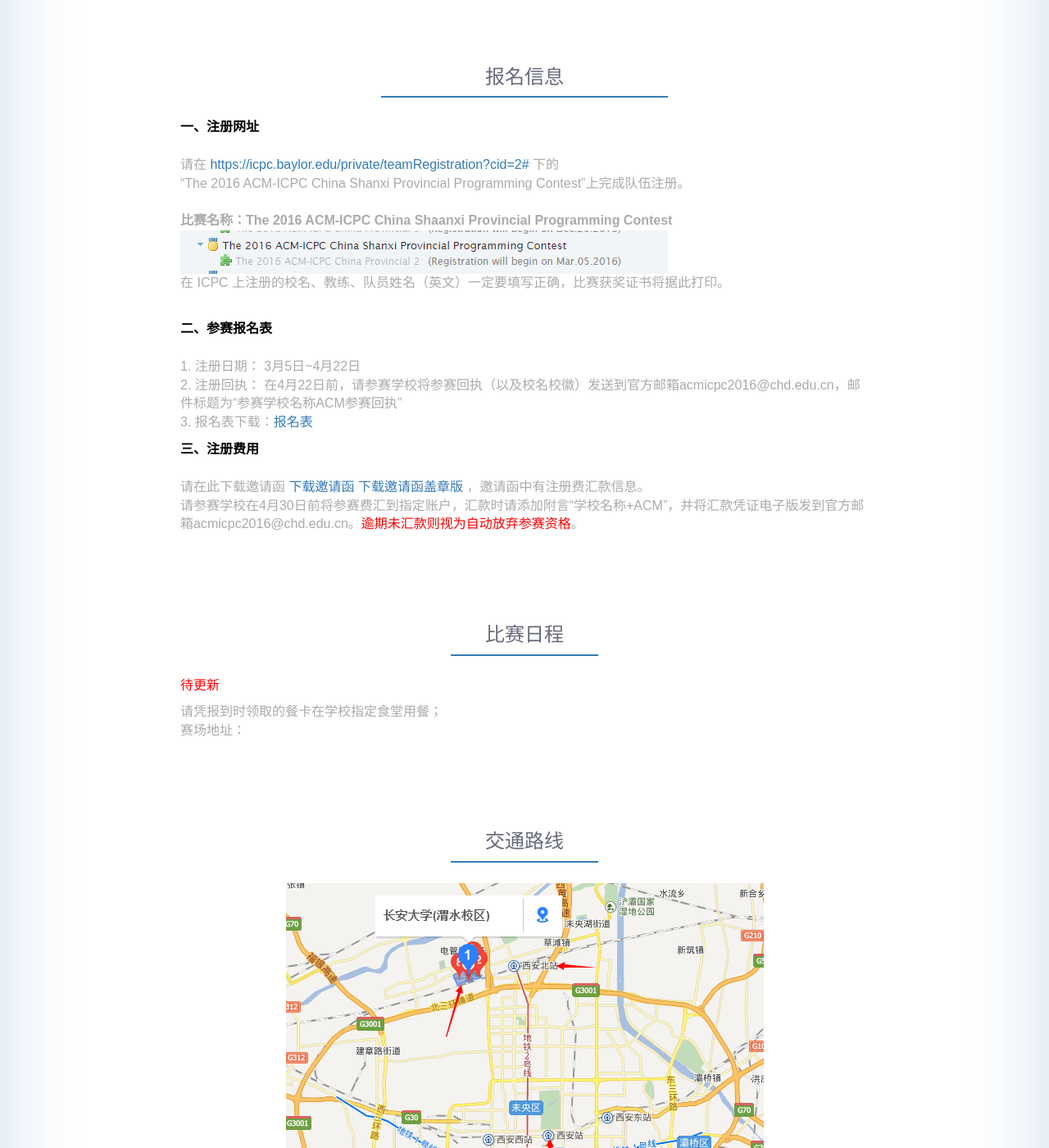
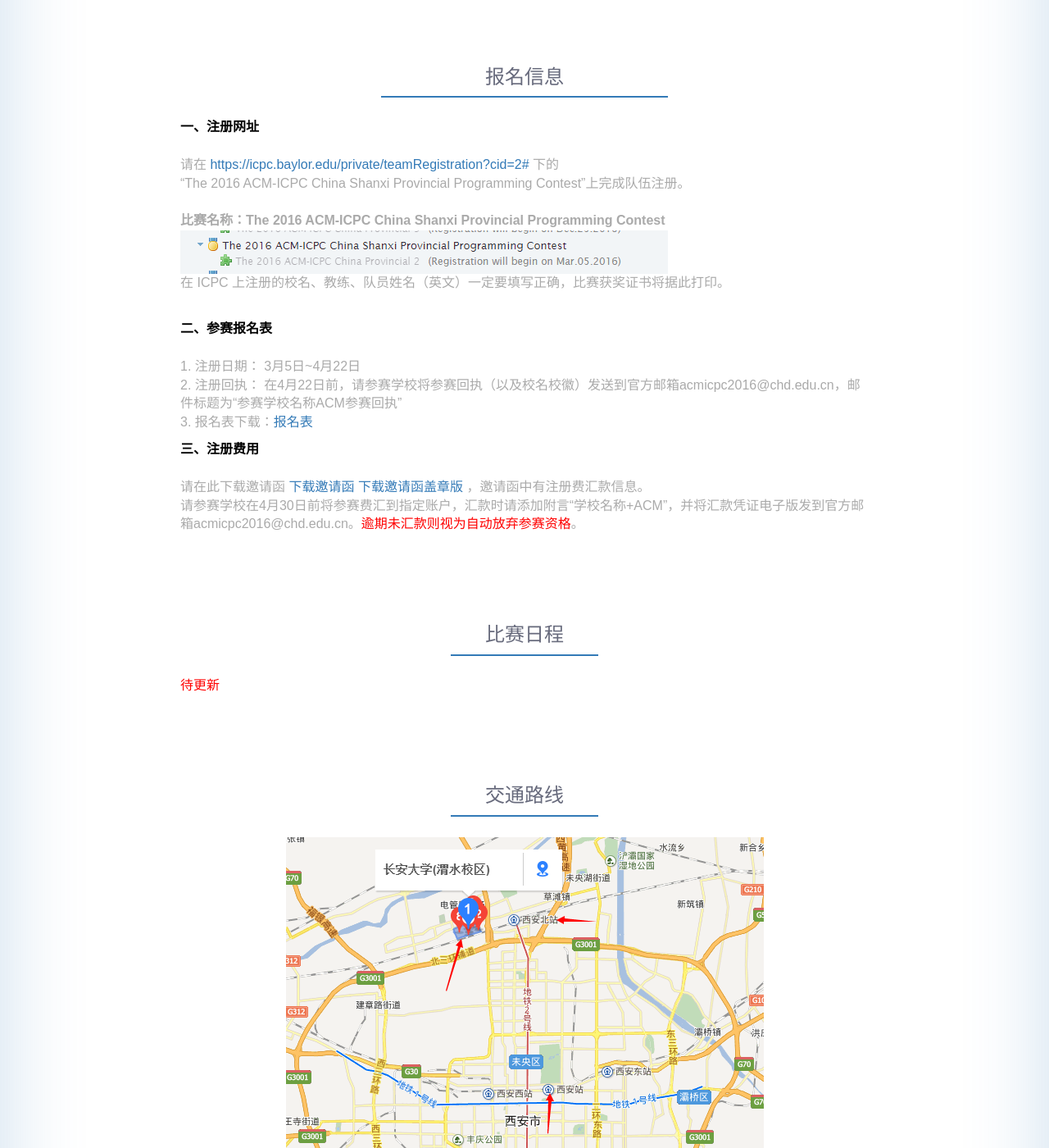
Before and after one commit to chdacm/chdacm.github.io, a Jekyll site: the page 2016/index.html, which Jekyll copies as it is, in a window 1280 px wide and 1400 px high, scrolled down 623 px. Shown: the whole window at 82% size. Built offline with Jekyll 4.4.1, drawn with Linux system fonts in a browser that asks for light colours; some of the changed text lies outside the part shown.

Commit message:
shengsai

```diff
--- a/2016/index.html
+++ b/2016/index.html
@@ -84,7 +84,7 @@
 	              <p><b><font color="black">一、注册网址</font></b><br>
 	              <br>请在 <a href="https://icpc.baylor.edu/private/teamRegistration?cid=2#">https://icpc.baylor.edu/private/teamRegistration?cid=2#</a> 下的<br />“The 2016 ACM-ICPC China Shanxi Provincial Programming Contest”上完成队伍注册。
 	              <br />
-	              <br /><b>比赛名称：The 2016 ACM-ICPC China Shaanxi Provincial Programming Contest</b>
+	              <br /><b>比赛名称：The 2016 ACM-ICPC China Shanxi Provincial Programming Contest</b>
 	              <img src="./img/zc.png">
 	              <br>在 ICPC 上注册的校名、教练、队员姓名（英文）一定要填写正确，比赛获奖证书将据此打印。</p>
 	              <br />
@@ -101,8 +101,6 @@
 	            <h3 class="section-title">比赛日程</h3>
 	            <div class="section-content offline">
 	              <p><font color="red">待更新</font></p>
-	              <p>请凭报到时领取的餐卡在学校指定食堂用餐；
-	              <br>赛场地址：
 	            </div>
 	</div>
 
@@ -116,7 +114,7 @@
 	              <br>在<font color="red">西安站</font>可乘坐<font color="red">214</font>路公交车直达我校
 	              <br>在<font color="red">西安北站</font>可乘坐<font color="red">265</font>路公交车直达我校
 	              <br>任意地铁站乘坐<font color="red">地铁二号线</font>终点站可达<font color="red">西安北站</font>，可再换乘<font color="red">265</font>路公交车可达我校
-	              <br>附近有901路公交车的地方，可乘坐<font color="red">901</font>路公交车直达我校
+	              <br>附近有901路公交车的地方，均可乘坐<font color="red">901</font>路公交车直达我校
 	            </p>
 	          </div>
 	</div>
```
